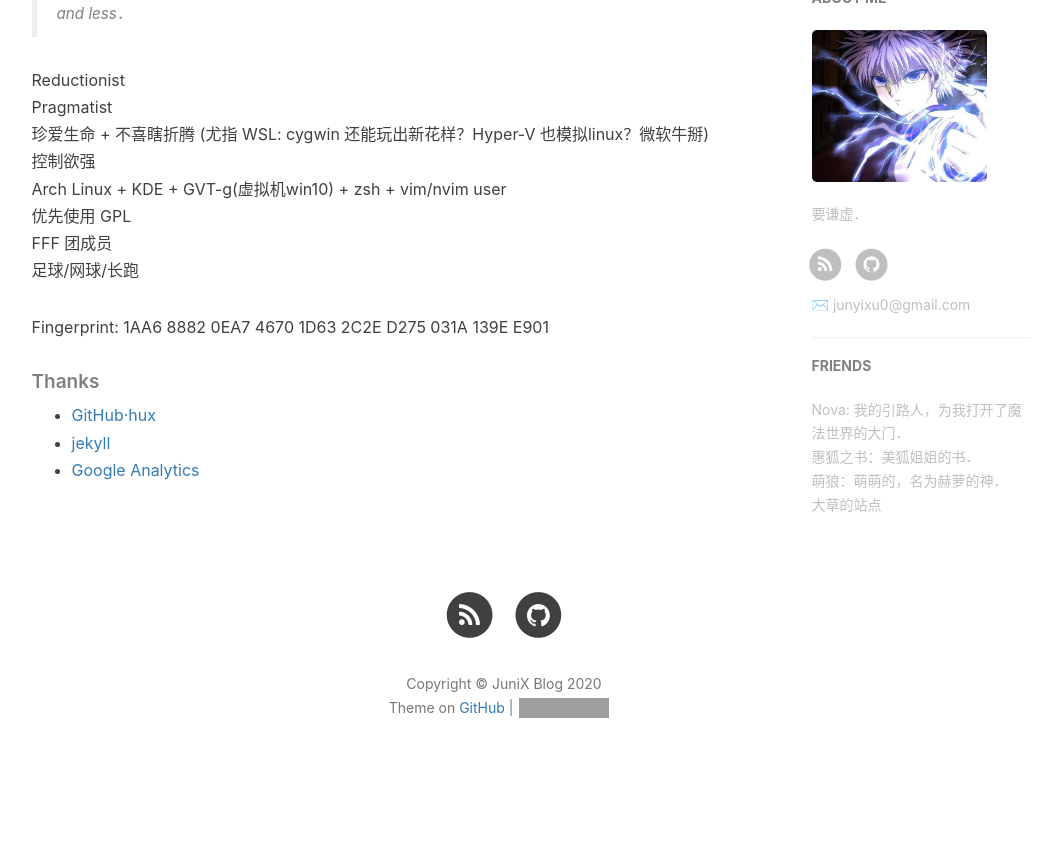
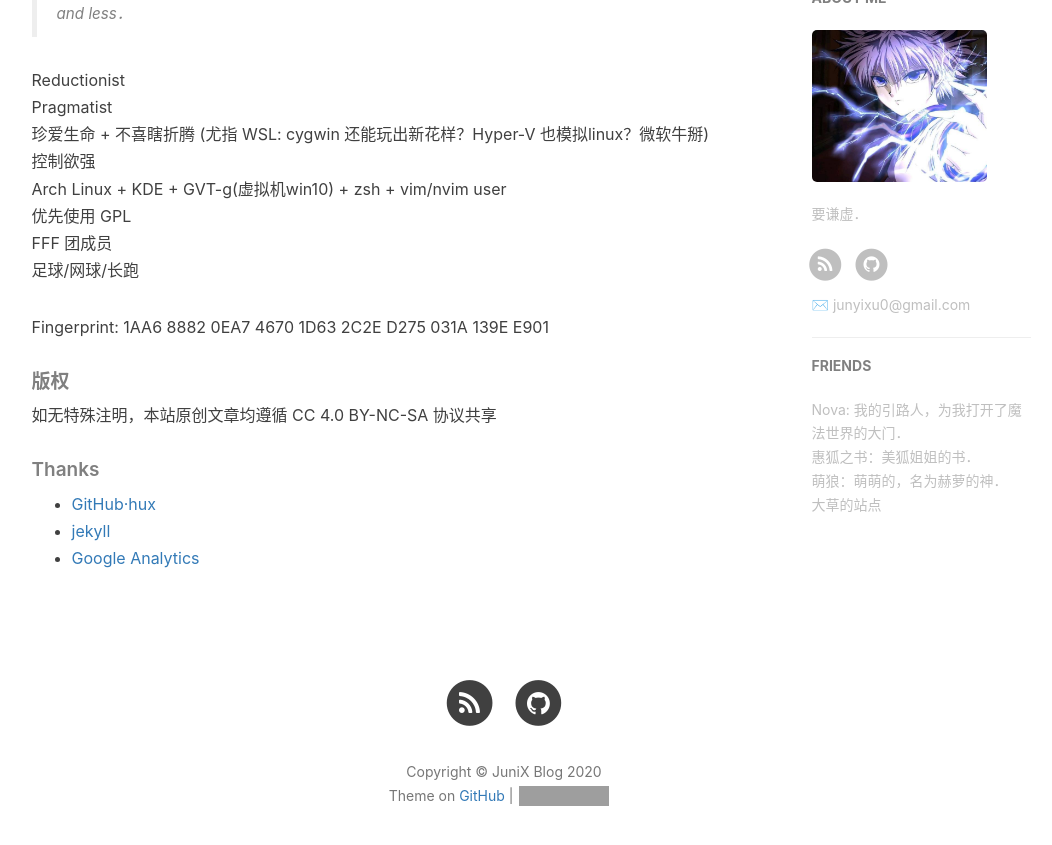
Before and after one commit to junyixu/junyixu.github.io, a Jekyll site: the page built from about.html, in a window 1280 px wide and 900 px high, scrolled down 596 px. Shown: the top 845 px of the window, without its empty margins (136-1188 px from the left). Built offline with Jekyll 4.4.1, drawn with Linux system fonts in a browser that asks for light colours; nearby versions of some CDN libraries; comment, search, counter and statistics services are not loaded; before the commit the page ends 1408 px from its top, so only the background shows below that; grey boxes are pictures that could not be loaded.

Commit message:
update about

```diff
--- a/about.html
+++ b/about.html
@@ -33,6 +33,10 @@
     Fingerprint: 1AA6 8882 0EA7 4670 1D63  2C2E D275 031A 139E E901
     </p>
 
+    <h5>版权</h5>
+	<p>
+	如无特殊注明，本站原创文章均遵循 CC 4.0 BY-NC-SA 协议共享
+	</p>
     <p></p>
 
     <h5>Thanks</h5>
```
